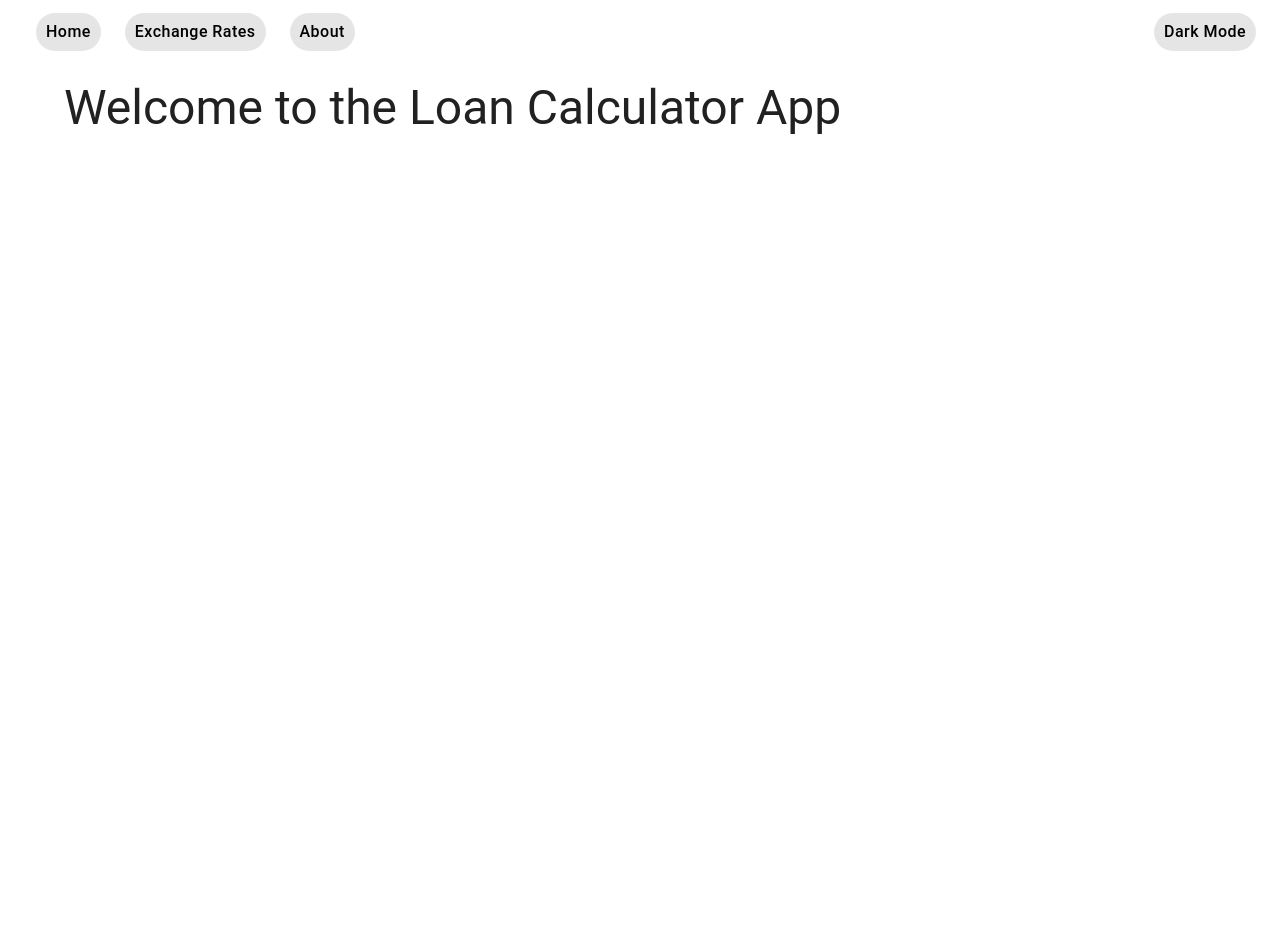
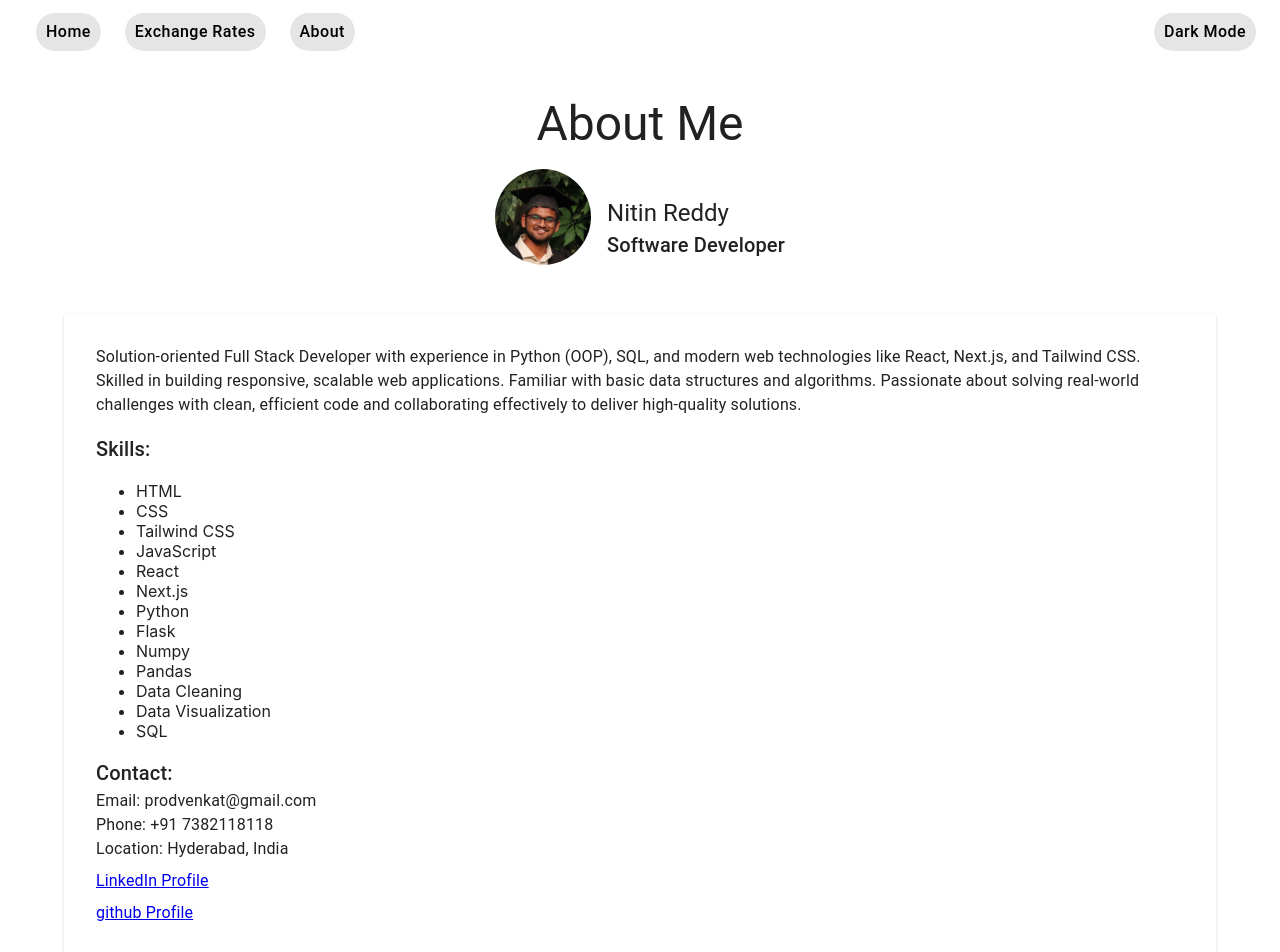
Before and after one commit to nitinreddy08/loan-calculator, a React (Create React App) app: page /about in a window 1280 px wide. Shown: the top 952 px of the page. Before the commit the page ends 816 px from the top, so only its background shows below. Built offline with nearby package versions, Linux system fonts and the light colour scheme.

Commit message:
exchange rates page and about page

```diff
--- a/src/pages/About.jsx
+++ b/src/pages/About.jsx
@@ -1,22 +1,129 @@
-import { Container, Typography, Box } from "@mui/material";
+import React from "react";
+import {
+  Container,
+  Typography,
+  Box,
+  Avatar,
+  Card,
+  CardContent,
+  Grid,
+} from "@mui/material";
+import { styled } from "@mui/system";
 
-function Home() {
+// Sample data about the user (you can replace with your own details)
+const userDetails = {
+  name: "Nitin Reddy",
+  title: "Software Developer",
+  bio: "Solution-oriented Full Stack Developer with experience in Python (OOP), SQL, and modern web technologies like React, Next.js, and Tailwind CSS. Skilled in building responsive, scalable web applications. Familiar with basic data structures and algorithms. Passionate about solving real-world challenges with clean, efficient code and collaborating effectively to deliver high-quality solutions.",
+  skills: [
+    "HTML",
+    "CSS",
+    "Tailwind CSS",
+    "JavaScript",
+    "React",
+    "Next.js",
+    "Python",
+    "Flask",
+    "Numpy",
+    "Pandas",
+    "Data Cleaning",
+    "Data Visualization",
+    "SQL"
+  ],
+  contact: {
+    email: "prodvenkat@gmail.com",
+    phone: "+91 7382118118",
+    location: "Hyderabad, India",
+    linkedin: "https://www.linkedin.com/in/nitin-reddy-nv118",
+    github: "https://github.com/nitinreddy08",
+  },
+};
+
+// Styling the avatar image
+const StyledAvatar = styled(Avatar)(({ theme }) => ({
+  width: theme.spacing(12),
+  height: theme.spacing(12),
+  marginBottom: theme.spacing(3),
+}));
+
+function About() {
   return (
     <Box
       sx={{
         bgcolor: "background.default",
         color: "text.primary",
-        minHeight: "90vh",
-        padding: 2
+        minHeight: "100vh",
+        padding: 4,
       }}
     >
       <Container>
-        <Typography variant="h3" gutterBottom>
-          Welcome to the Loan Calculator App
+        <Typography variant="h3" gutterBottom align="center">
+          About Me
         </Typography>
+
+        <Grid container spacing={3} justifyContent="center">
+          <Grid
+            item
+            xs={12}
+            md={4}
+            sx={{
+              display: "flex",
+              alignItems: "center",
+              justifyContent: "center",
+            }}
+          >
+            <Box sx={{ display: "flex", alignItems: "center", gap: 2 }}>
+              <StyledAvatar alt={userDetails.name} src="/resumedp.jpg" />
+              <Box>
+                <Typography variant="h5">{userDetails.name}</Typography>
+                <Typography variant="h6">{userDetails.title}</Typography>
+              </Box>
+            </Box>
+          </Grid>
+
+          <Grid item xs={12} md={8}>
+            <Card sx={{ p: 2 }}>
+              <CardContent>
+                <Typography variant="body1" paragraph>
+                  {userDetails.bio}
+                </Typography>
+                <Typography variant="h6">Skills:</Typography>
+                <ul>
+                  {userDetails.skills.map((skill, index) => (
+                    <li key={index}>{skill}</li>
+                  ))}
+                </ul>
+
+                <Typography variant="h6" sx={{ mt: 2 }}>
+                  Contact:
+                </Typography>
+                <Typography variant="body1">
+                  Email: {userDetails.contact.email}
+                </Typography>
+                <Typography variant="body1">
+                  Phone: {userDetails.contact.phone}
+                </Typography>
+                <Typography variant="body1">
+                  Location: {userDetails.contact.location}
+                </Typography>
+
+                <Typography variant="body1" sx={{ mt: 1 }}>
+                  <a href={userDetails.contact.linkedin} target="_blank" rel="noopener noreferrer">
+                    LinkedIn Profile
+                  </a>
+                </Typography>
+                <Typography variant="body1" sx={{ mt: 1 }}>
+                  <a href={userDetails.contact.github} target="_blank" rel="noopener noreferrer">
+                    github Profile
+                  </a>
+                </Typography>
+              </CardContent>
+            </Card>
+          </Grid>
+        </Grid>
       </Container>
     </Box>
   );
 }
 
-export default Home;
+export default About;
--- a/src/pages/ExchangeRates.jsx
+++ b/src/pages/ExchangeRates.jsx
@@ -1,19 +1,77 @@
-import { Container, Typography, Box } from "@mui/material";
+import React, { useState, useEffect } from "react";
+import { Container, Typography, Box, Table, TableBody, TableCell, TableContainer, TableHead, TableRow, Paper, CircularProgress, Button } from "@mui/material";
+import axios from "axios";
 
 function ExchangeRates() {
+  const [rates, setRates] = useState(null);
+  const [loading, setLoading] = useState(true);
+  const [error, setError] = useState(null);
+
+  const fetchExchangeRates = async () => {
+    try {
+      const response = await axios.get(
+        "https://api.exchangerate-api.com/v4/latest/USD" // Replace with your API endpoint
+      );
+      setRates(response.data.rates);
+      setLoading(false);
+    } catch (err) {
+      setError("Failed to fetch exchange rates");
+      setLoading(false);
+    }
+  };
+
+  useEffect(() => {
+    fetchExchangeRates();
+  }, []);
+
   return (
     <Box
       sx={{
         bgcolor: "background.default",
         color: "text.primary",
         minHeight: "90vh",
-        padding: 2
+        padding: 4,
       }}
     >
       <Container>
-        <Typography variant="h3" gutterBottom>
+        <Typography variant="h3" gutterBottom align="center">
           Exchange Rates
         </Typography>
+
+        <Box sx={{ textAlign: "right", marginTop: 3 }}>
+          <Button variant="outlined" onClick={fetchExchangeRates}>Refresh Rates</Button>
+        </Box>
+
+        {loading ? (
+          <Box sx={{ display: "flex", justifyContent: "center", alignItems: "center", minHeight: "50vh" }}>
+            <CircularProgress />
+          </Box>
+        ) : error ? (
+          <Typography color="error">{error}</Typography>
+        ) : (
+          <TableContainer component={Paper} sx={{ marginTop: 3 }}>
+            <Table sx={{ minWidth: 650 }} aria-label="exchange rates table">
+              <TableHead>
+                <TableRow>
+                  <TableCell>Currency</TableCell>
+                  <TableCell align="right">Exchange Rate (USD)</TableCell>
+                </TableRow>
+              </TableHead>
+              <TableBody>
+                {Object.keys(rates).map((currency) => (
+                  <TableRow key={currency}>
+                    <TableCell component="th" scope="row">
+                      {currency}
+                    </TableCell>
+                    <TableCell align="right">{rates[currency]}</TableCell>
+                  </TableRow>
+                ))}
+              </TableBody>
+            </Table>
+          </TableContainer>
+        )}
+
+
       </Container>
     </Box>
   );
--- a/src/pages/Home.jsx
+++ b/src/pages/Home.jsx
@@ -89,7 +89,7 @@ function Home() {
     >
       <Container maxWidth="lg">
         <Typography variant="h3" gutterBottom align="center">
-          Loan EMI Calculator Dashboard
+          Loan EMI Calculator
         </Typography>
 
         <Grid container spacing={3} justifyContent="center">
```
